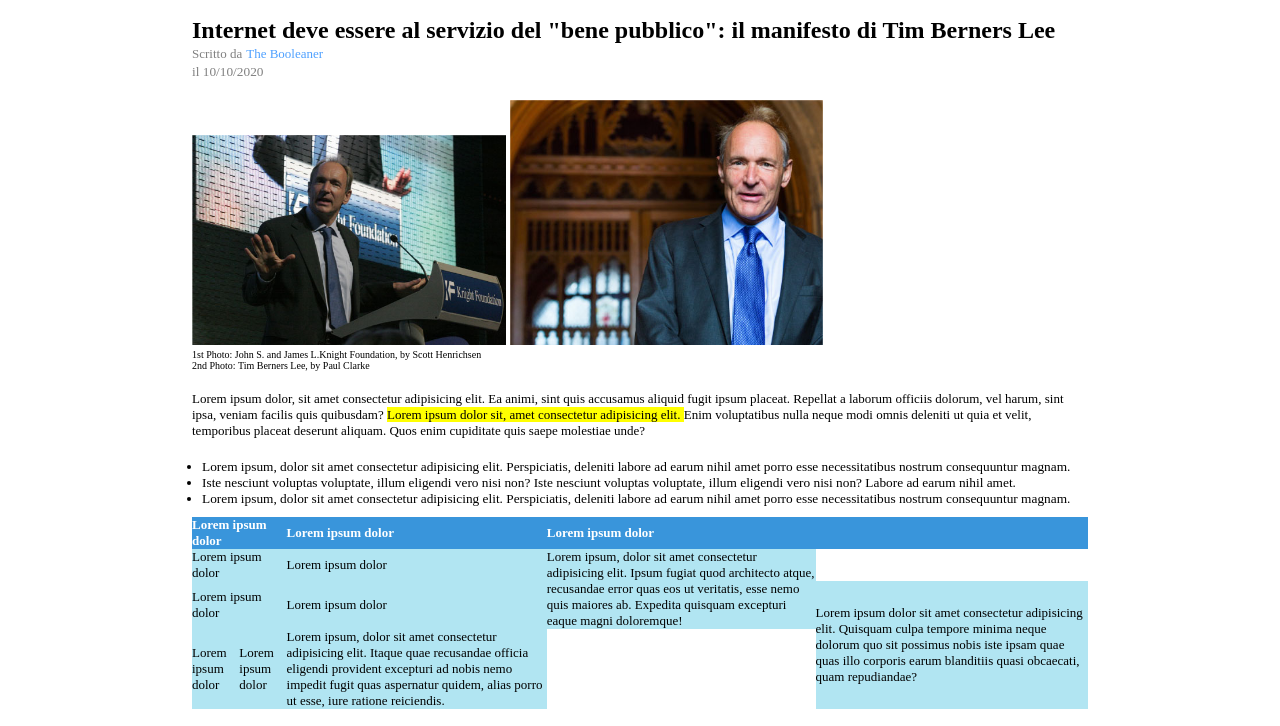
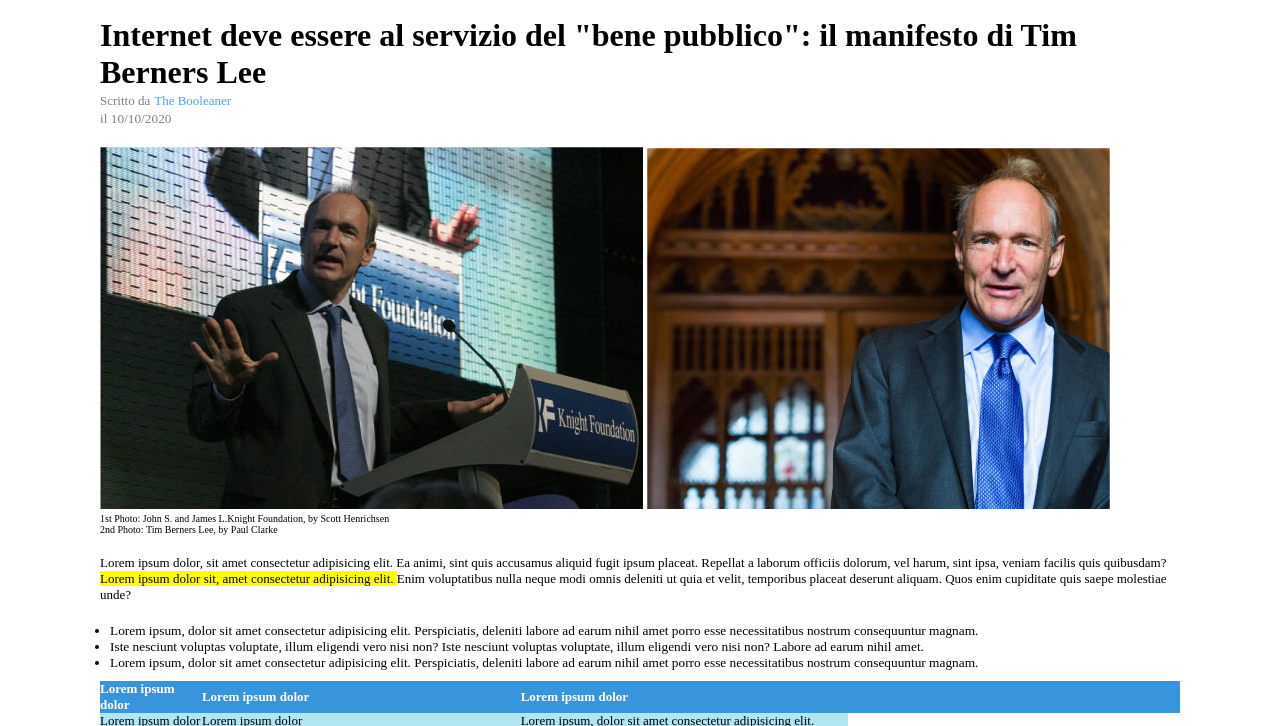
Before and after one commit to SamuelePassiatore/html-css-booleaner, a plain HTML site: page index.html in a window 1280 px wide. Shown: the part 103-829 px from the top of the page. Drawn offline with Linux system fonts and the light colour scheme.

Commit message:
correction main sezione immagini

```diff
--- a/css/style.css
+++ b/css/style.css
@@ -5,7 +5,7 @@
 }
 
 .container{
-    width: 70%;
+    width: 1080px;
     margin: 0 auto;
 }
 
@@ -24,12 +24,12 @@ header{
 }
 
 /* MAIN TITLE*/
+h1{
+font-size: xx-large;
+}
+
 .title{
     margin-top: 20px;
-}
-
-.grey{
-    color: grey;
 }
 
 #grey{
@@ -49,24 +49,13 @@ header{
 
 /* MAIN IMAGES */
 .images{
-    max-width: 100%;
+    width: 1080px;
     margin-top: 20px;
     }
 
-    #first-image{
-      height: 10%;
-      max-width: 35%;
-    }
-
-    #second-image{
-        height: 10%;
-        max-width: 35%;
-    }
-
-    #image-description{
-        font-size: x-small;
-    }
-
+#image-description{
+    font-size: x-small;
+}
 
 /* MAIN TEXT AND TABLE */
 .text-with-table{
--- a/index.html
+++ b/index.html
@@ -18,27 +18,29 @@
     <div class="container">
         <!-- Testata principale -->
         <header>
-            <figure class="header">
+            <div class="header">
                 <img src="img/logo.svg" alt="logo" id="logo">
-            </figure>
+            </div>
         </header>
 
         <!-- Corpo principale -->
         <main>
             <!-- Sezione Titolo -->
             <section class="title">
+                <div>
                     <h1>Internet deve essere al servizio del "bene pubblico": il manifesto di Tim Berners Lee</h1>
                     <span id="grey">Scritto da</span>
                     <span id="light-blue">The Booleaner</span>
                     <br>
                     <span id="grey-date">il 10/10/2020</span>
+                </div>
             </section>
 
             <!-- Sezione Immagini -->
-             <section class="images">
-                <div>
-                    <img id="first-image" src="img/tim-1.jpg" alt="tim-speech">
-                    <img id="second-image" src="img/tim-2.jpg" alt="tim-fixed">
+            <section>
+                <div class="images">
+                    <img src="img/tim-1.jpg" alt="tim-speech">
+                    <img src="img/tim-2.jpg" alt="tim-fixed">
                 </div>
                 <div id="image-description">
                 1st Photo: John S. and James L.Knight Foundation, by Scott Henrichsen
```
Lines whose indentation alone changed are shown as unchanged.
